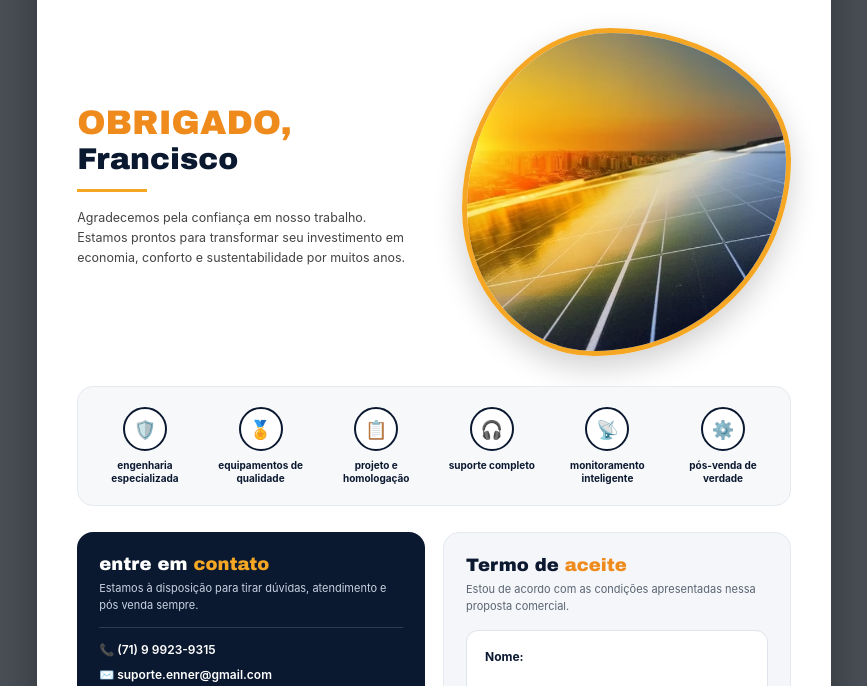
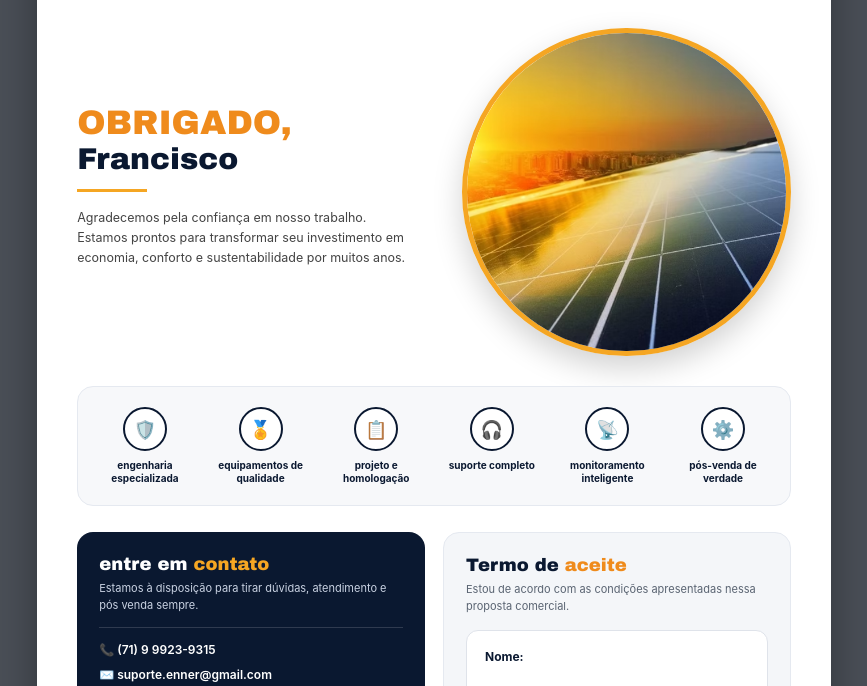
Before and after one commit to Danngas/proposta, a plain HTML site: page index.html in a window 1280 px wide. Shown: the part 3751-4437 px from the top of the page, without its empty margins (206-1073 px from the left). Drawn offline with Linux system fonts and the light colour scheme.

Commit message:
Add files via upload

```diff
--- a/style.css
+++ b/style.css
@@ -331,7 +331,7 @@ body{
 .p5-paragrafo strong{ color: var(--orange-deep); }
 
 .p5-hero-foto{
-  border-radius: 45% 55% 60% 40% / 55% 40% 60% 45%;
+  border-radius: 50%;
   overflow:hidden;
   border: 5px solid var(--orange);
   aspect-ratio: 1;
```
